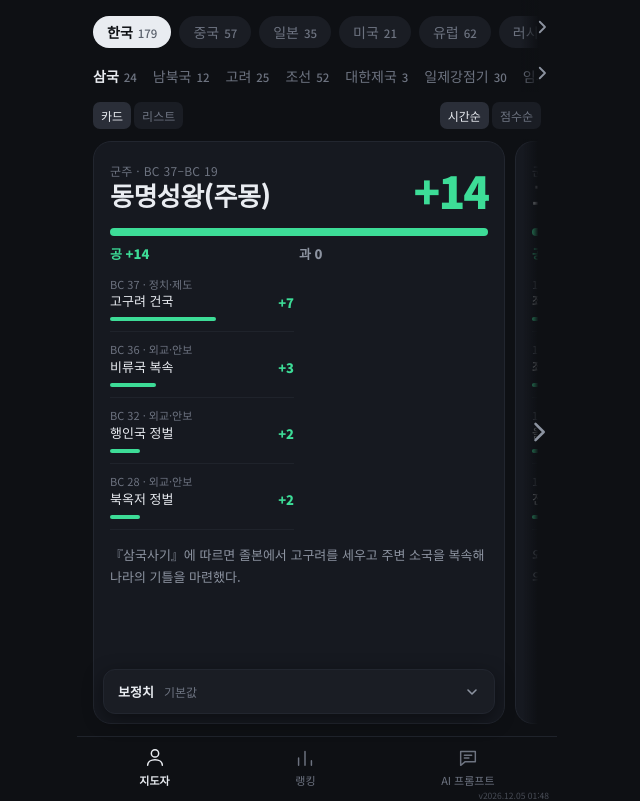
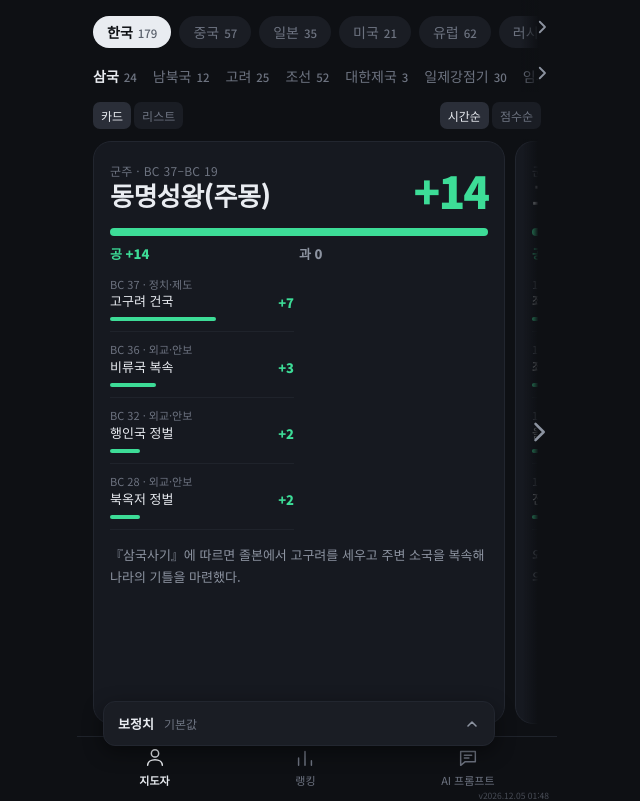
Before and after one commit to praswna/LeaderScore, a Next.js app: page / in a window 1280 px wide. Shown: the whole page, without its empty margins (323-963 px from the left). Built offline with nearby package versions, Linux system fonts and the light colour scheme.

Commit message:
카드 - 보정치를 하단 메뉴에 걸치게 내리고 위로 3줄만 열리게 함
슬라이더는 막대 위로 3줄 높이까지만 열리고 나머지는 패널 안에서 스크롤한다. 고정 위치 계산을 없애고 막대와 패널을 한 덩어리로 묶었다.

```diff
--- a/app/globals.css
+++ b/app/globals.css
@@ -193,26 +193,21 @@ details.item { display: block; padding: 0; }
 .tabs-1 { padding-bottom: 6px; }
 
 /* 보정치 */
-/* 카드 아래쪽에 떠 있는 보정치. 카드를 넘겨도 따라 움직이지 않고 제자리에 있다.
-   위치는 .track 의 여백(좌 16px, 아래 12px)과 카드 너비(100% - 36px)에 맞춘 값 */
-.card.has-tuner .card-body { padding-bottom: 76px; }
-.card-foot { position: absolute; left: 26px; right: 62px; bottom: 22px; z-index: 2; }
-.tuner-bar {
-  width: 100%; display: flex; align-items: center; gap: 10px; padding: 12px 14px; text-align: left;
-  background: var(--raised); border: 1px solid var(--line); border-radius: 12px; cursor: pointer;
-  box-shadow: 0 6px 20px rgb(0 0 0 / 0.45);
-}
-.tuner-bar.open { border-radius: 12px 12px 0 0; }
+/* 카드 아래쪽에 떠 있는 보정치. 카드를 넘겨도 따라 움직이지 않고, 하단 메뉴에 조금 걸쳐 있다.
+   좌우 위치는 .track 의 왼쪽 여백(16px)과 카드 너비(100% - 36px)에 맞춘 값 */
+.card.has-tuner .card-body { padding-bottom: 40px; }
+.card-foot { position: absolute; left: 26px; right: 62px; bottom: -10px; z-index: 2; }
+.tuner { border: 1px solid var(--line); border-radius: 12px; background: var(--raised); box-shadow: 0 6px 20px rgb(0 0 0 / 0.45); }
+.tuner-bar { width: 100%; display: flex; align-items: center; gap: 10px; padding: 12px 14px; text-align: left; cursor: pointer; }
 .tuner-title { font-size: 13px; font-weight: 700; }
 .tuner-sum { flex: 1; min-width: 0; font-size: 12px; color: var(--faint); white-space: nowrap; overflow: hidden; text-overflow: ellipsis; }
 .tuner-sum.on { color: var(--pos); }
 .tuner-caret { color: var(--muted); transition: transform 0.15s; flex: none; }
-.tuner-bar.open .tuner-caret { transform: rotate(180deg); }
-/* 막대 바로 아래에서 하단 메뉴를 덮으며 화면 끝까지 열린다. 넘치면 패널 안에서 스크롤 */
+.tuner.open .tuner-caret { transform: rotate(180deg); }
+/* 막대 위로 열리며 슬라이더 3줄 높이까지만 차지한다. 나머지는 패널 안에서 스크롤 */
 .tuner-panel {
-  position: fixed; bottom: 0; z-index: 20; overflow-y: auto; overscroll-behavior: contain;
-  background: var(--raised); border-top: 1px solid var(--line-soft);
-  padding: 4px 14px calc(14px + env(safe-area-inset-bottom));
+  max-height: 128px; overflow-y: auto; overscroll-behavior: contain;
+  padding: 10px 14px 6px; border-bottom: 1px solid var(--line-soft);
   display: flex; flex-direction: column; gap: 10px;
 }
 .tuner-row { display: flex; align-items: center; gap: 10px; font-size: 13px; }
--- a/components/LeaderBrowser.tsx
+++ b/components/LeaderBrowser.tsx
@@ -10,7 +10,7 @@ import {
 import type { LeaderEvent, LeaderView } from "@/lib/types.ts";
 import { useWeights } from "@/lib/useWeights.ts";
 import { applyWeights } from "@/lib/weights.ts";
-import Tuner, { TunerPanel } from "./Tuner.tsx";
+import Tuner from "./Tuner.tsx";
 
 type View = "card" | "list";
 type Sort = "time" | "score";
@@ -138,7 +138,6 @@ function Cards({ leaders, sort, targetId }: { leaders: LeaderView[]; sort: Sort;
           <Tuner />
         </div>
       )}
-      <TunerPanel />
     </div>
   );
 }
--- a/components/Tuner.tsx
+++ b/components/Tuner.tsx
@@ -1,6 +1,6 @@
 "use client";
 
-import { useEffect, useLayoutEffect, useState } from "react";
+import { useEffect, useState } from "react";
 import { useWeights } from "@/lib/useWeights.ts";
 import { CATEGORIES, DEFAULT_WEIGHTS, describeWeights, isDefault, WEIGHT_MAX, WEIGHT_MIN, WEIGHT_STEP } from "@/lib/weights.ts";
 
@@ -27,45 +27,17 @@ function useTunerOpen(): [boolean, (open: boolean) => void] {
   return [open, set];
 }
 
-/** 카드 아래에 붙는 보정치 막대. 현재 값 요약만 보이고, 누르면 TunerPanel 이 막대 아래로 열린다 */
+/**
+ * 분야별 보정치. 접어 두면 현재 값 요약 막대만 보이고, 누르면 슬라이더가 막대 위로 열린다.
+ * 값은 모든 카드·랭킹에 공통이라 카드 묶음에 하나만 둔다.
+ */
 export default function Tuner() {
-  const [weights] = useWeights();
+  const [weights, setWeights] = useWeights();
   const [open, setOpen] = useTunerOpen();
   return (
-    <button className={`tuner-bar ${open ? "open" : ""}`} aria-expanded={open} onClick={() => setOpen(!open)}>
-      <span className="tuner-title">보정치</span>
-      <span className={`tuner-sum ${isDefault(weights) ? "" : "on"}`}>{describeWeights(weights)}</span>
-      <svg className="tuner-caret" viewBox="0 0 24 24" width="16" height="16" fill="none" stroke="currentColor" strokeWidth="2.4" strokeLinecap="round" strokeLinejoin="round"><path d="M6 9l6 6 6-6" /></svg>
-    </button>
-  );
-}
-
-/**
- * 분야별 보정치 슬라이더. 값은 모든 카드·랭킹에 공통이라 카드 묶음마다 하나만 둔다.
- * 카드는 넘치는 부분을 잘라내므로, 화면에 보이는 카드의 막대 바로 아래에 고정 위치로 띄워
- * 하단 메뉴를 덮으며 아래로 열린다.
- */
-export function TunerPanel() {
-  const [weights, setWeights] = useWeights();
-  const [open] = useTunerOpen();
-  const [box, setBox] = useState<{ top: number; left: number; width: number } | null>(null);
-
-  useLayoutEffect(() => {
-    if (!open) return;
-    const place = () => {
-      const bar = [...document.querySelectorAll<HTMLElement>(".tuner-bar")]
-        .map((el) => el.getBoundingClientRect())
-        .find((r) => r.left >= 0 && r.right <= window.innerWidth);
-      setBox(bar ? { top: bar.bottom, left: bar.left, width: bar.width } : null);
-    };
-    place();
-    window.addEventListener("resize", place);
-    return () => window.removeEventListener("resize", place);
-  }, [open]);
-
-  if (!open || !box) return null;
-  return (
-    <div className="tuner-panel" style={{ top: box.top, left: box.left, width: box.width }}>
+    <div className={`tuner ${open ? "open" : ""}`}>
+      {open && (
+        <div className="tuner-panel">
           {CATEGORIES.map((c) => (
             <label key={c} className="tuner-row">
               <span>{c}</span>
@@ -84,5 +56,12 @@ export function TunerPanel() {
             초기화
           </button>
         </div>
+      )}
+      <button className="tuner-bar" aria-expanded={open} onClick={() => setOpen(!open)}>
+        <span className="tuner-title">보정치</span>
+        <span className={`tuner-sum ${isDefault(weights) ? "" : "on"}`}>{describeWeights(weights)}</span>
+        <svg className="tuner-caret" viewBox="0 0 24 24" width="16" height="16" fill="none" stroke="currentColor" strokeWidth="2.4" strokeLinecap="round" strokeLinejoin="round"><path d="M6 15l6-6 6 6" /></svg>
+      </button>
+    </div>
   );
 }
```
Lines whose indentation alone changed are shown as unchanged.
